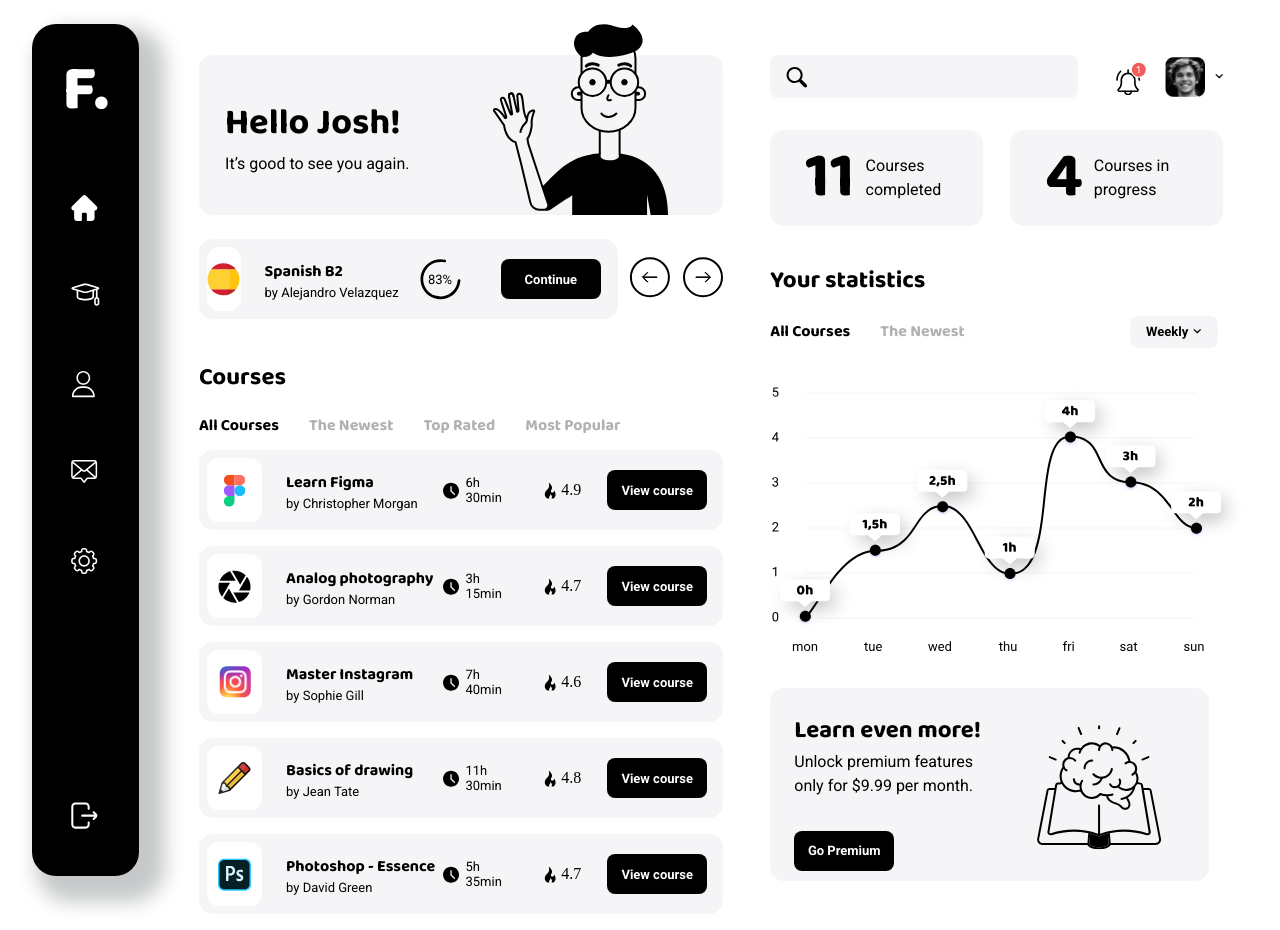
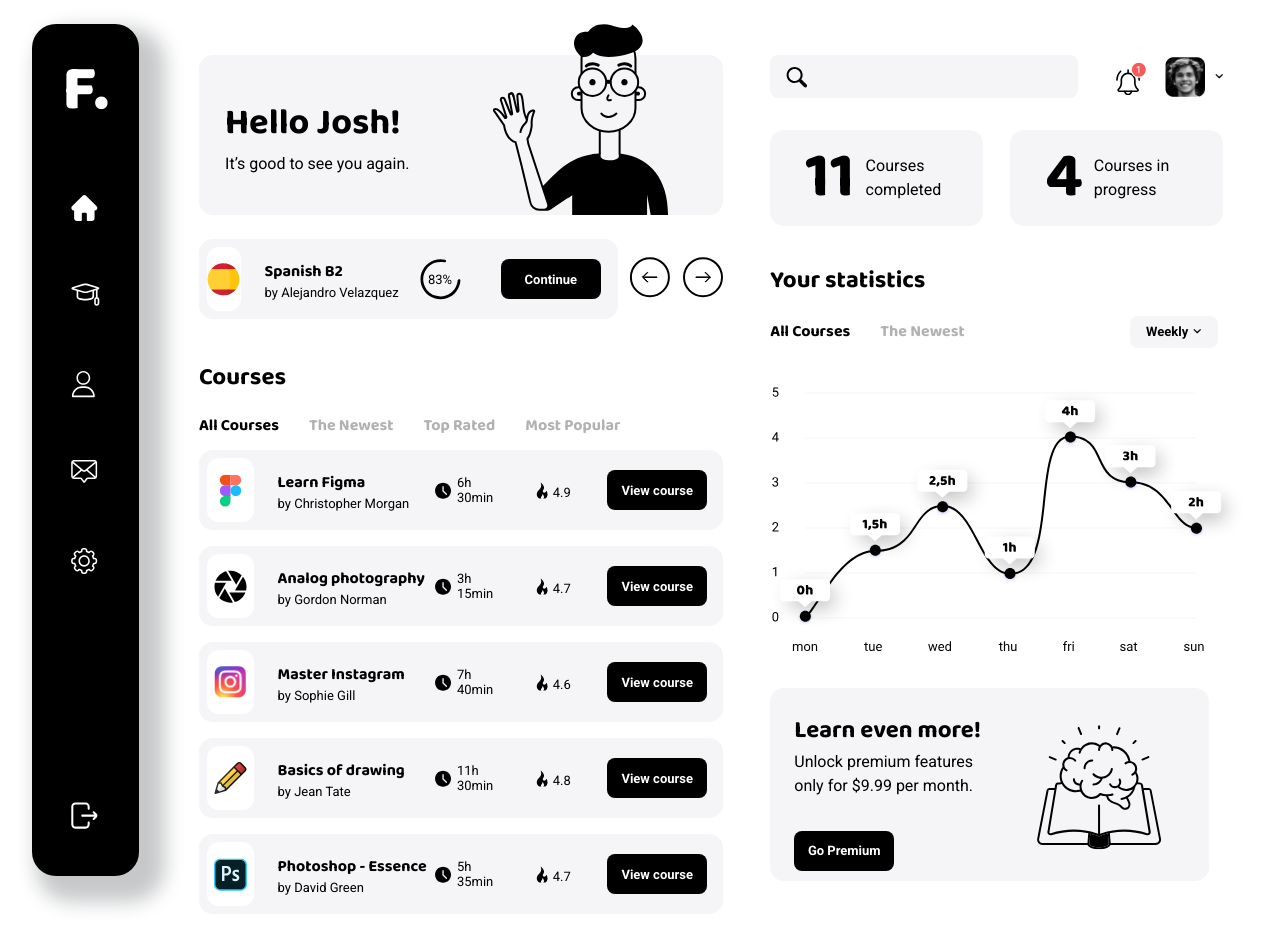
Before and after one commit to konglomora/Cursor-homework-Arsenii, a plain HTML site: page 07_RESPONSIVE/index.html in a window 1280 px wide. Drawn offline with Linux system fonts and the light colour scheme.

Commit message:
👌 IMPROVE:  Font and position of rating text

```diff
--- a/07_RESPONSIVE/css/style.css
+++ b/07_RESPONSIVE/css/style.css
@@ -201,7 +201,14 @@ aside {
 }
 
 .card-course-text__rating {
-    margin-right: 5%;
+
+    font-family: Roboto;
+    font-style: normal;
+    font-weight: normal;
+    font-size: 13px;
+    line-height: 15px;
+    margin-top: 5px;
+    margin-right: 7%;
 }
 
 .card-course-progress {
```
